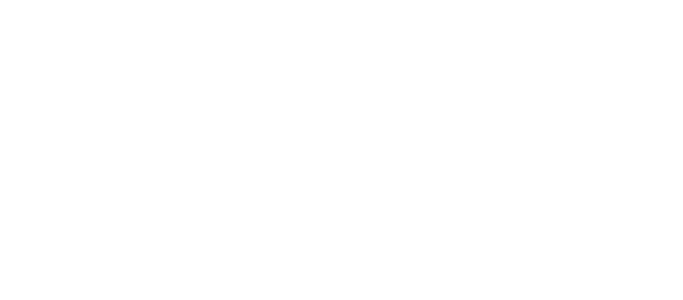
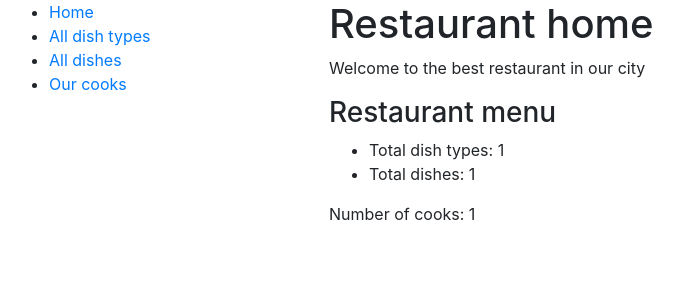
Before and after one commit to Script1988/restaurant-kitchen-service, a Django app: page / in a window 1280 px wide. Before the commit the part shown is empty. Shown: the top 300 px of the page, without its empty margins (6-689 px from the left). Run offline with Django 4.2, Linux system fonts and the light colour scheme; tables that the repository leaves empty hold one stand-in row (values such as "Sample post").

Commit message:
Add base and index html files

```diff
--- /dev/null
+++ b/templates/base.html
@@ -0,0 +1,37 @@
+<!DOCTYPE html>
+<html lang="en">
+<head>
+    <meta charset="UTF-8">
+
+    {% block title %}
+    <title>Restaurant home</title>
+    {% endblock %}
+
+    <link rel="stylesheet" href="https://cdn.jsdelivr.net/npm/bootstrap@4.6.2/dist/css/bootstrap.min.css"
+          integrity="sha384-xOolHFLEh07PJGoPkLv1IbcEPTNtaed2xpHsD9ESMhqIYd0nLMwNLD69Npy4HI+N"
+          crossorigin="anonymous">
+
+</head>
+<body>
+<div class="container-fluid">
+    <div class="row">
+        <div class="col-sm-3">
+            {% block sidebar %}
+            <ul>
+                <li><a href="{% url 'restaurant_service:index' %}">Home</a></li>
+                <li><a href="#">All dish types</a></li>
+                <li><a href="#">All dishes</a></li>
+                <li><a href="#">Our cooks</a></li>
+            </ul>
+            {% endblock %}
+        </div>
+
+    <div class="col-sm-9">
+        {% block content %}
+        {% endblock %}
+    </div>
+
+    </div>
+</div>
+</body>
+</html>
--- a/templates/restaurant_service/index.html
+++ b/templates/restaurant_service/index.html
@@ -1,9 +1,13 @@
-<!DOCTYPE html>
-<html lang="en">
-<head>
-    <meta charset="UTF-8">
-    <title>Title</title>
-</head>
-<body>
-</body>
-</html>
+{% extends 'base.html' %}
+
+{% block content %}
+    <h1>Restaurant home</h1>
+        <p>Welcome to the best restaurant in our city</p>
+        <h3>Restaurant menu</h3>
+        <ul>
+            <li>Total dish types: {{ num_dish_types }}</li>
+            <li>Total dishes: {{ num_dishes }}</li>
+        </ul>
+        <p>Number of cooks: {{ num_cooks }}</p>
+
+{% endblock %}
```
